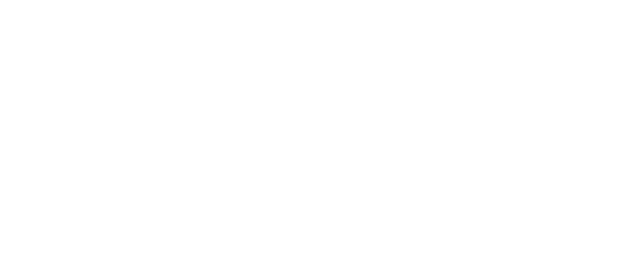
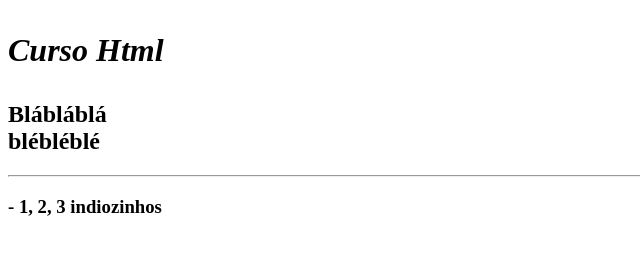
Before and after one commit to MatheusCruz7/Testes-02-09, a plain HTML site: page index.html in a window 1280 px wide. Shown: the whole page, without its empty margins (0-640 px from the left). Drawn offline with Linux system fonts and the light colour scheme.

Commit message:
Segundo C

```diff
--- a/index.html
+++ b/index.html
@@ -6,6 +6,9 @@
     <title>Document</title>
 </head>
 <body>
-
+    <h1><p><i>Curso Html</i></p></h1>
+    <h2>Blábláblá <br>blébléblé</h2>
+    <hr>
+    <h3>- 1, 2, 3 indiozinhos</h3>
 </body>
 </html>
```
